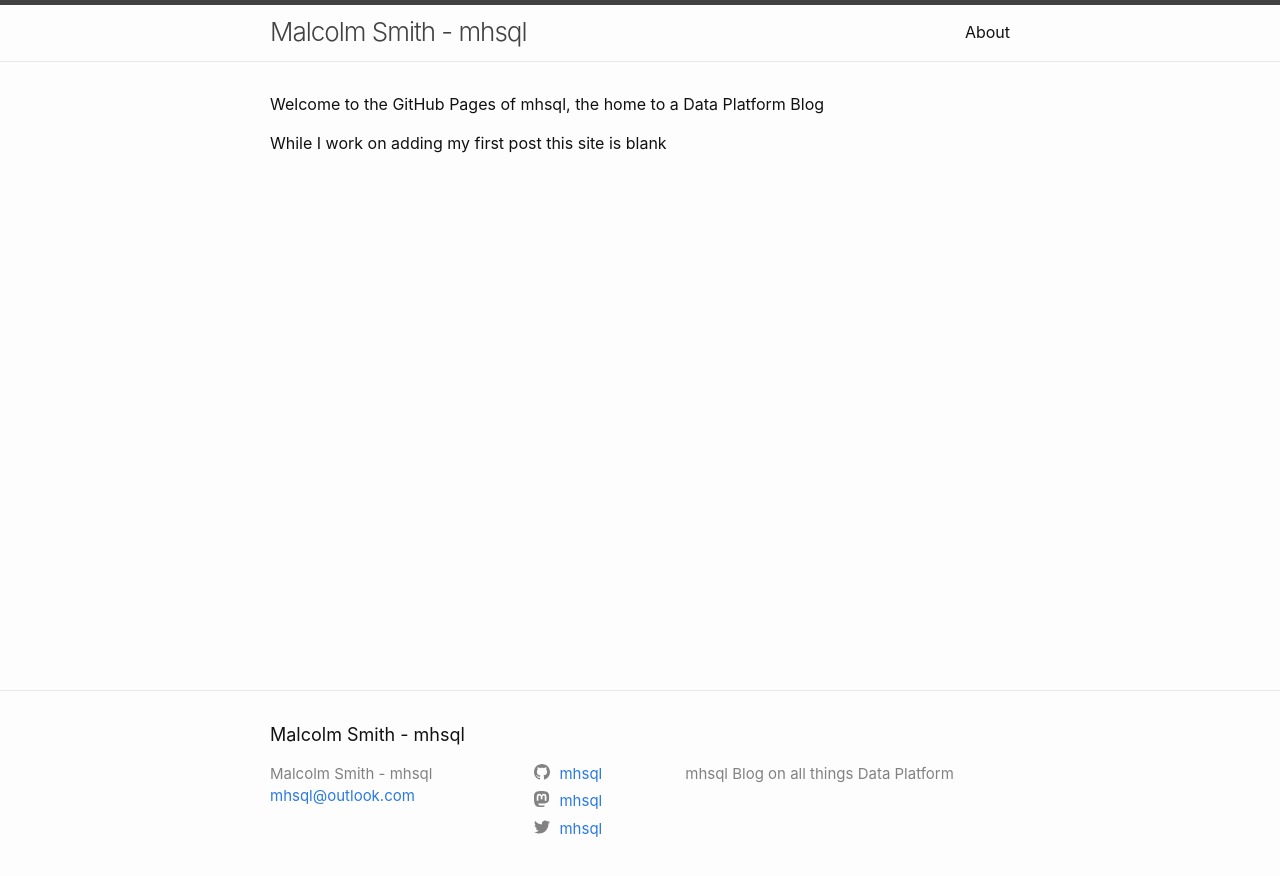
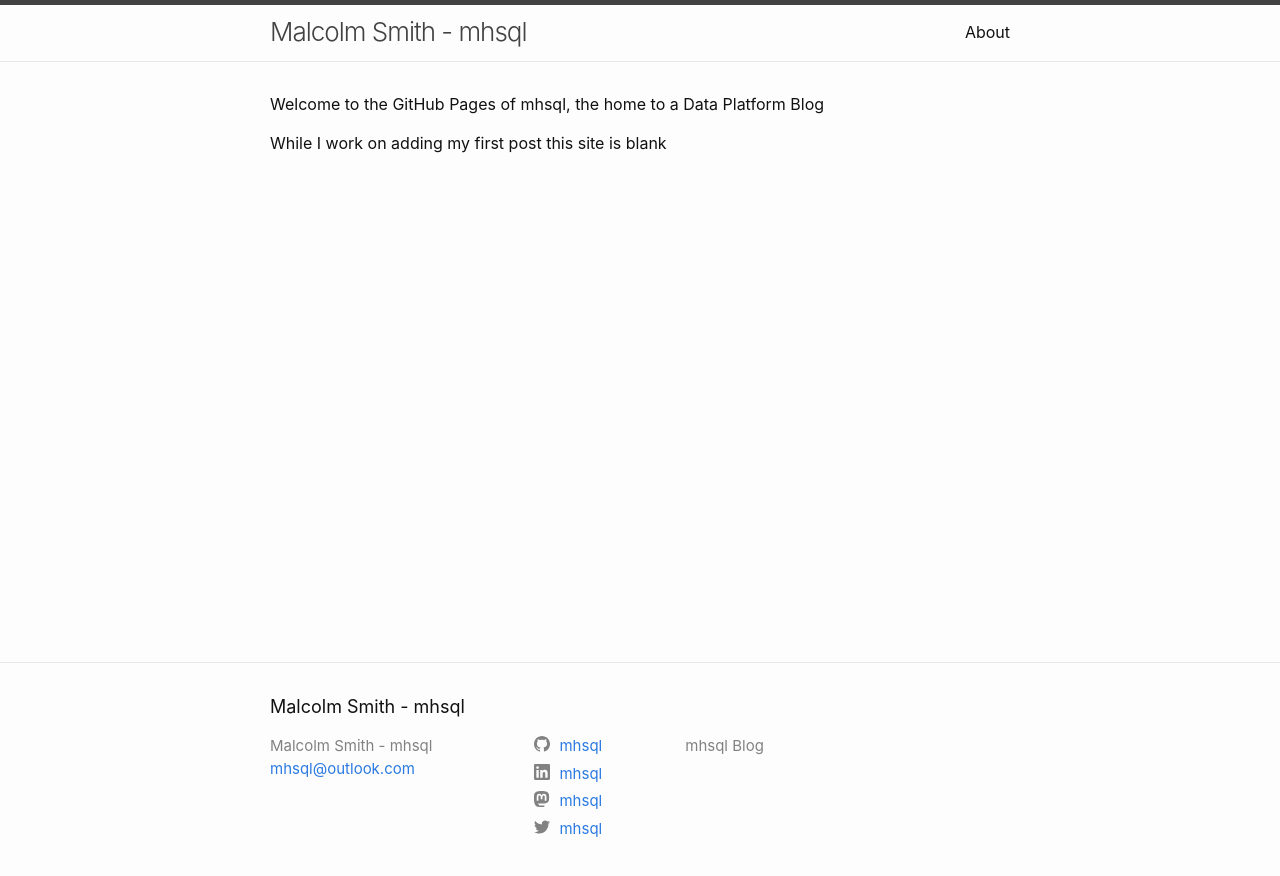
Before and after one commit to mhsql/mhsql.github.io, a Jekyll site: the page built from index.markdown, in a window 1280 px wide. Shown: the top 876 px of the page. Built offline with Jekyll 4.4.1, drawn with Linux system fonts in a browser that asks for light colours.

Commit message:
Update _config.yml

```diff
--- a/_config.yml
+++ b/_config.yml
@@ -21,11 +21,12 @@
 title: Malcolm Smith - mhsql
 email: mhsql@outlook.com
 description: >- # this means to ignore newlines until "baseurl:"
-  mhsql Blog on all things Data Platform
+  mhsql Blog
 baseurl: "" # the subpath of your site, e.g. /blog
 url: "https://mhsql.github.io" # the base hostname & protocol for your site, e.g. http://example.com
 twitter_username: mhsql
 github_username:  mhsql
+linkedin_username: mhsql
 mastodon:
   - { username: mhsql, instance: dataplatform.social }
 
```
